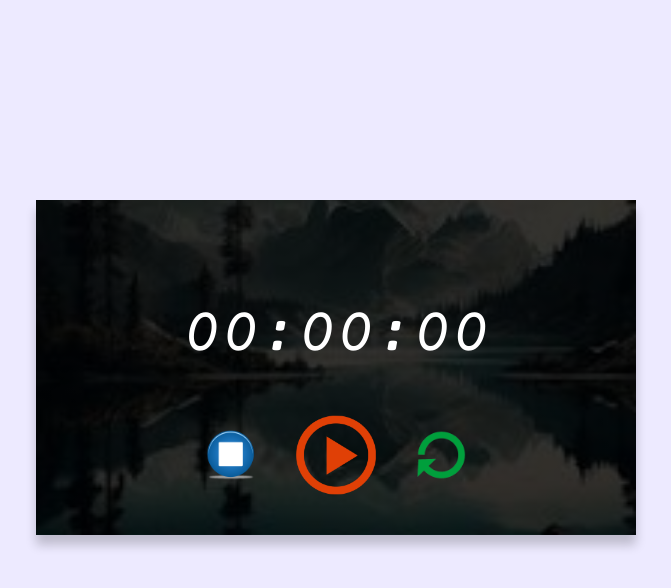
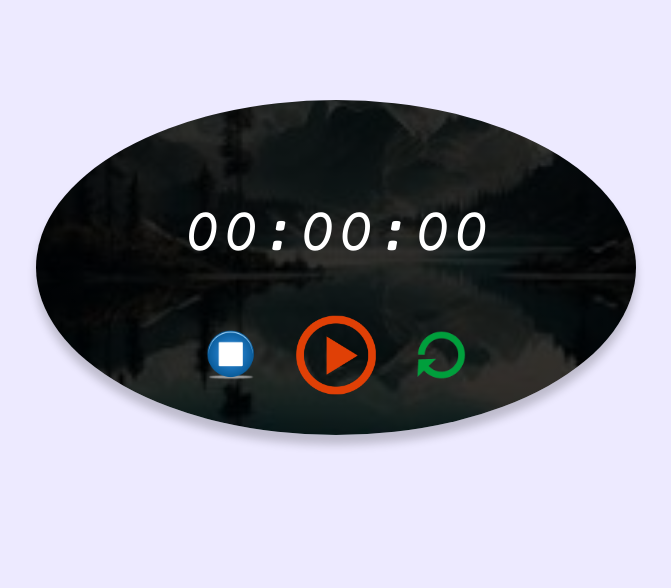
Before and after one commit to Oludhrey/stopwatch, a plain HTML site: page index.html in a window 1280 px wide. Shown: the whole page, without its empty margins (304-975 px from the left). Drawn offline with nearby package versions, Linux system fonts and the light colour scheme.

Commit message:
Update style.css

```diff
--- a/style.css
+++ b/style.css
@@ -13,8 +13,9 @@ body{
     text-align: center;
     padding: 40px 0;
     color: #fff;
-    margin: 200px auto 0;
+    margin: 100px auto 0;
     box-shadow: 0 10px 10px rgba(0, 0, 0, 0.2);
+    border-radius: 50%;
 }
 .stopwatch h1{
     margin-top: 60px;
```
